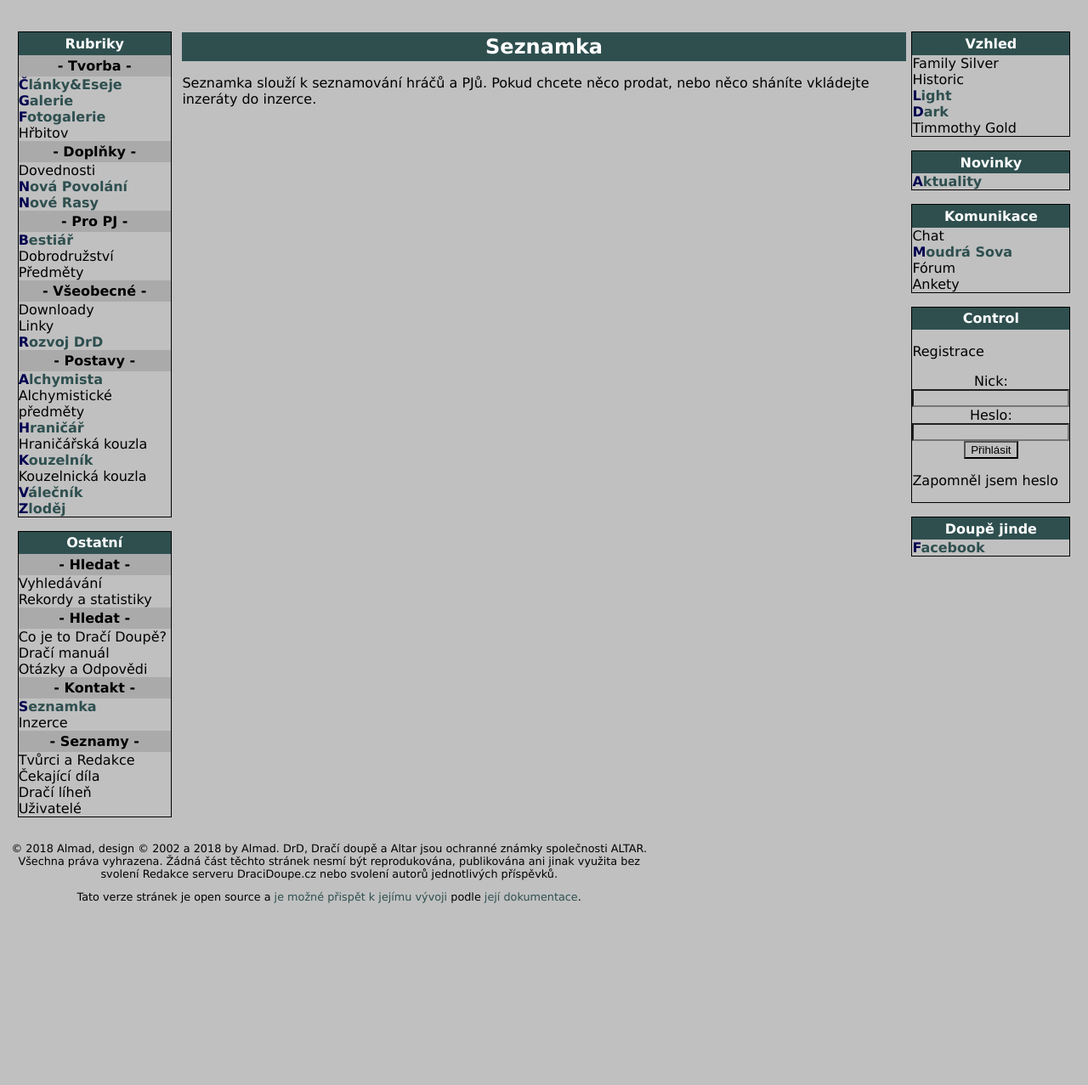
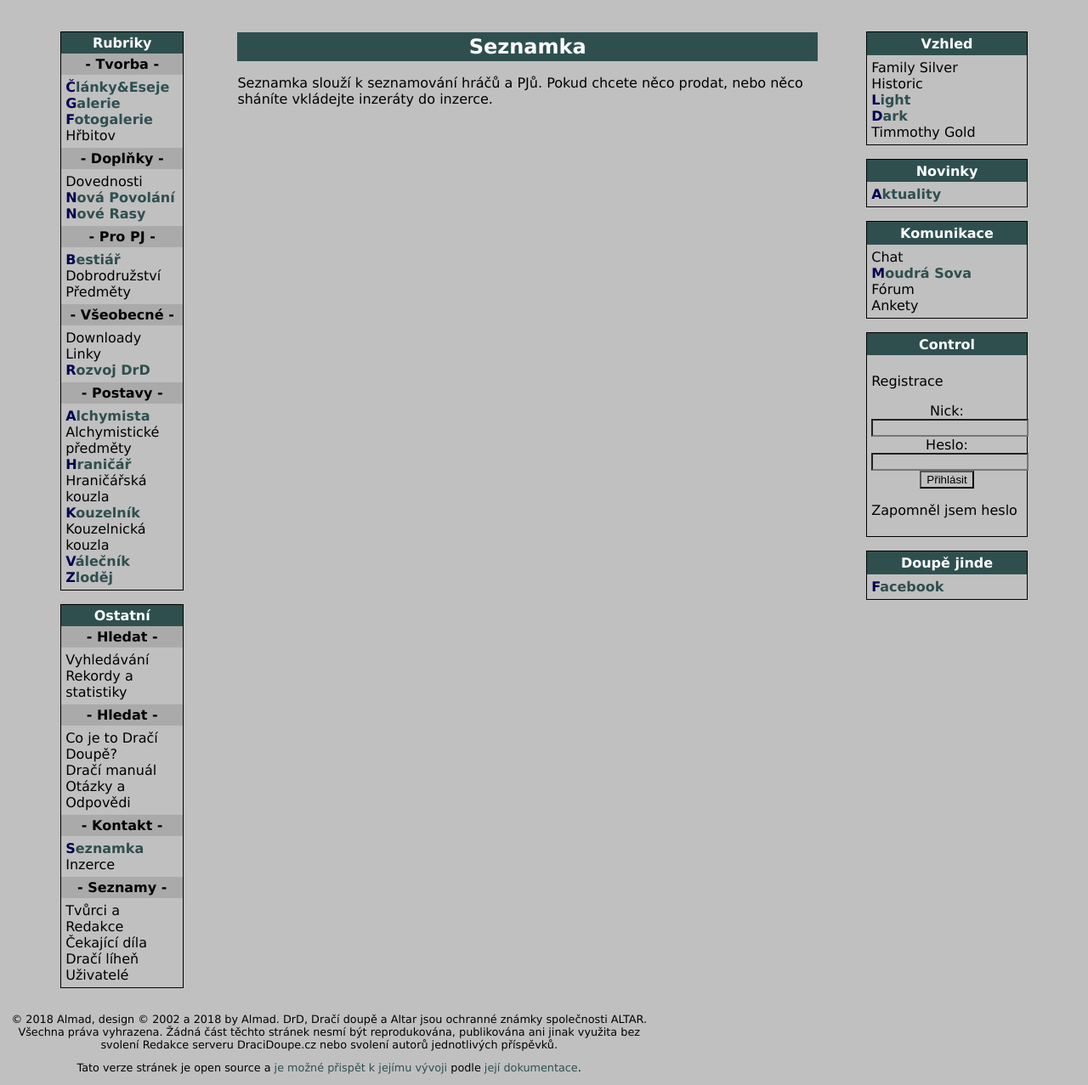
Before and after one commit to dracidoupe/graveyard, a Django app: page /seznamka/ in a window 1280 px wide. Shown: the part 68-1345 px from the top of the page at 85% size. Before the commit the page ends 1131 px from the top, so only its background shows below. Run offline with Django 3.2, Linux system fonts and the light colour scheme; data that the repository does not hold is empty; parts of the project's set-up code (start-up, migrations or seed data) failed here and were passed over.

Commit message:
More air into default light styling

```diff
--- a/ddcz/templates/public.html
+++ b/ddcz/templates/public.html
@@ -34,7 +34,7 @@
                         <li><span class="list_heading">Rubriky</span>
                             <ul>
                                 <li><span class="list_subheading">Tvorba</span>
-                                    <ul>
+                                    <ul class="list_box">
                                         <li><a href="{% url 'ddcz:common-article-list' creative_page_slug='clanky' %}">Články&amp;Eseje</a></li>
                                         <li><a href="{% url 'ddcz:common-article-list' creative_page_slug='galerie' %}">Galerie</a></li>
                                         <li><a href="{% url 'ddcz:common-article-list' creative_page_slug='fotogalerie' %}">Fotogalerie</a></li>
@@ -44,7 +44,7 @@
                             </ul>
                             <ul>
                                 <li><span class="list_subheading">Doplňky</span>
-                                    <ul>
+                                    <ul class="list_box">
                                         <li>Dovednosti</li>
                                         <li><a href="{% url 'ddcz:common-article-list' creative_page_slug='novapovolani' %}">Nová Povolání</a></li>
                                         <li><a href="{% url 'ddcz:common-article-list' creative_page_slug='noverasy' %}">Nové Rasy</a></li>
@@ -53,7 +53,7 @@
                             </ul>
                             <ul>
                                 <li><span class="list_subheading">Pro PJ</span>
-                                    <ul>
+                                    <ul class="list_box">
                                         <li><a href="{% url 'ddcz:common-article-list' creative_page_slug='bestiar' %}">Bestiář</a></li>
                                         <li>Dobrodružství</li>
                                         <li>Předměty</li>
@@ -62,7 +62,7 @@
                             </ul>
                             <ul>
                                 <li><span class="list_subheading">Všeobecné</span>
-                                    <ul>
+                                    <ul class="list_box">
                                         <li>Downloady</li>
                                         <li>Linky</li>
                                         <li><a href="{% url 'ddcz:common-article-list' creative_page_slug='expanze' %}">Rozvoj DrD</a></li>
@@ -72,7 +72,7 @@
 
                             <ul>
                                 <li><span class="list_subheading">Postavy</span>
-                                    <ul>
+                                    <ul class="list_box">
                                         <li><a href="{% url 'ddcz:common-article-list' creative_page_slug='alchymistazvl' %}">Alchymista</a></li>
                                         <li>Alchymistické předměty</li>
                                         <li><a href="{% url 'ddcz:common-article-list' creative_page_slug='hranicar' %}">Hraničář</a></li>
@@ -90,7 +90,7 @@
                         <li><span class="list_heading">Ostatní</span>
                             <ul>
                                 <li><span class="list_subheading">Hledat</span>
-                                    <ul>
+                                    <ul class="list_box">
                                         <li>Vyhledávání</li>
                                         <li>Rekordy a statistiky</li>
                                     </ul>
@@ -98,7 +98,7 @@
                             </ul>
                             <ul>
                                 <li><span class="list_subheading">Hledat</span>
-                                    <ul>
+                                    <ul class="list_box">
                                         <li>Co je to Dračí Doupě?</li>
                                         <li>Dračí manuál</li>
                                         <li>Otázky a Odpovědi</li>
@@ -107,7 +107,7 @@
                             </ul>
                             <ul>
                                 <li><span class="list_subheading">Kontakt</span>
-                                    <ul>
+                                    <ul class="list_box">
                                         <li><a href="{% url 'ddcz:dating' %}">Seznamka</a></li>
                                         <li>Inzerce</li>
                                     </ul>
@@ -115,7 +115,7 @@
                             </ul>
                             <ul>
                                 <li><span class="list_subheading">Seznamy</span>
-                                    <ul>
+                                    <ul class="list_box">
                                         <li>Tvůrci a Redakce</li>
                                         <li>Čekající díla</li>
                                         <li>Dračí líheň</li>
@@ -130,7 +130,7 @@
                 <nav class="right">
                     <ul class="nav_border">
                         <li><span class="list_heading">Vzhled</span>
-                            <ul>
+                            <ul class="list_box">
                                 <li>Family Silver</li>
                                 <li>Historic</li>
                                 <li><a href="{% url 'ddcz:change-skin' %}?skin=light">Light</a></li>
@@ -141,14 +141,14 @@
                     </ul>
                     <ul class="nav_border">
                         <li><span class="list_heading">Novinky</span>
-                            <ul>
+                            <ul class="list_box">
                                 <li><a href="{% url 'ddcz:news' %}">Aktuality</a></li>
                             </ul>
                         </li>
                     </ul>
                     <ul class="nav_border">
                         <li><span class="list_heading">Komunikace</span>
-                            <ul>
+                            <ul class="list_box">
                                 <li>Chat</li>
                                 <li><a href="http://www.dracidoupe.cz/moudrasova/">Moudrá Sova</a></li>
                                 <li>Fórum</li>
@@ -158,6 +158,7 @@
                     </ul>
                     <ul class="nav_border">
                         <li><span class="list_heading">Control</span>
+                            <div class="list_box">
                             {% if user.is_authenticated %}
                                 <div class="nick">{{ user.username }}</div>
                                 <div class="state">online</div>
@@ -181,11 +182,12 @@
                                 </form>
                                 <p>Zapomněl jsem heslo</p>
                             {% endif %}
+                            </div>
                         </li>
                     </ul>
                     <ul class="nav_border">
                         <li><span class="list_heading">Doupě jinde</span>
-                            <ul>
+                            <ul class="list_box">
                                 <li><a href="https://www.facebook.com/DraciDoupecz-47586881642/">Facebook</a></li>
                             </ul>
                         </li>
--- a/static/skins/light/main.css
+++ b/static/skins/light/main.css
@@ -24,8 +24,8 @@ body.light h1.page-heading {
 }
 body.light nav {
     width: 15%;
-    padding-left: 1%;
-    padding-right: 1%;
+    padding-left: 5%;
+    padding-right: 5%;
 }
 body.light nav ul {
   list-style-type: none;
@@ -58,6 +58,12 @@ body.light nav .list_subheading::before {
 body.light nav .list_subheading::after {
   content: " -";
 }
+
+body.light nav .list_box {
+  padding: 5px;
+}
+
+
 body.light nav ul li a {
   font-weight: bold;
   display: block;
```
